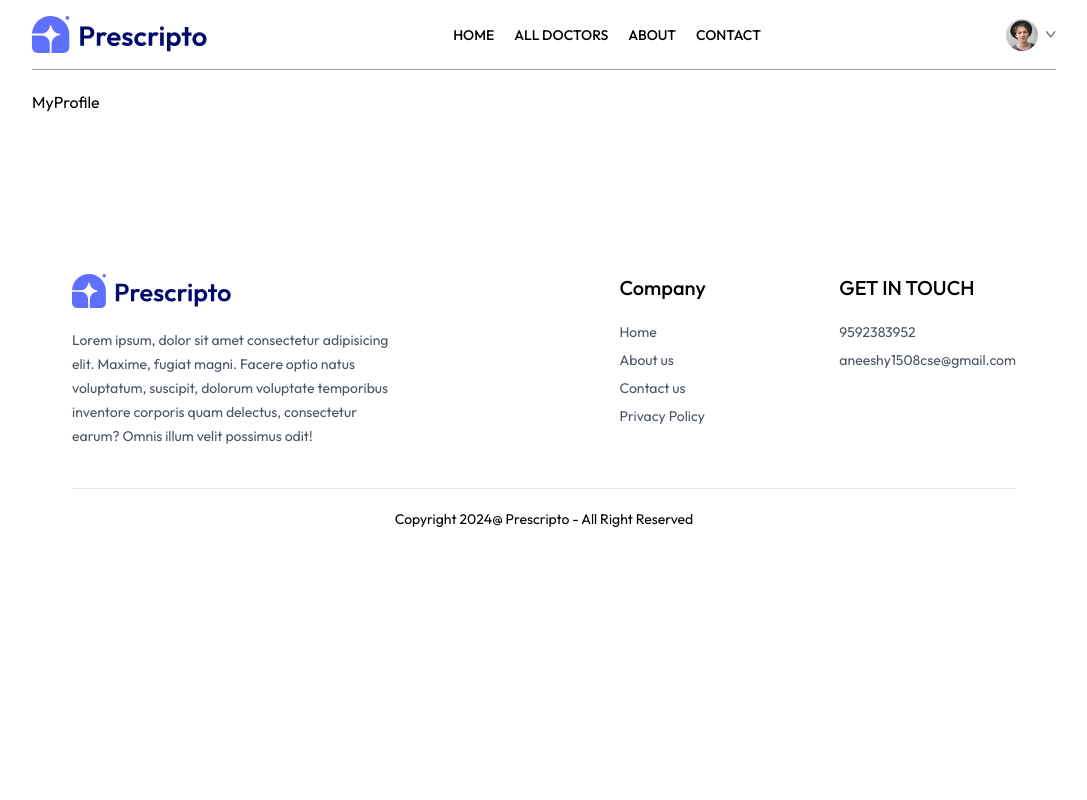
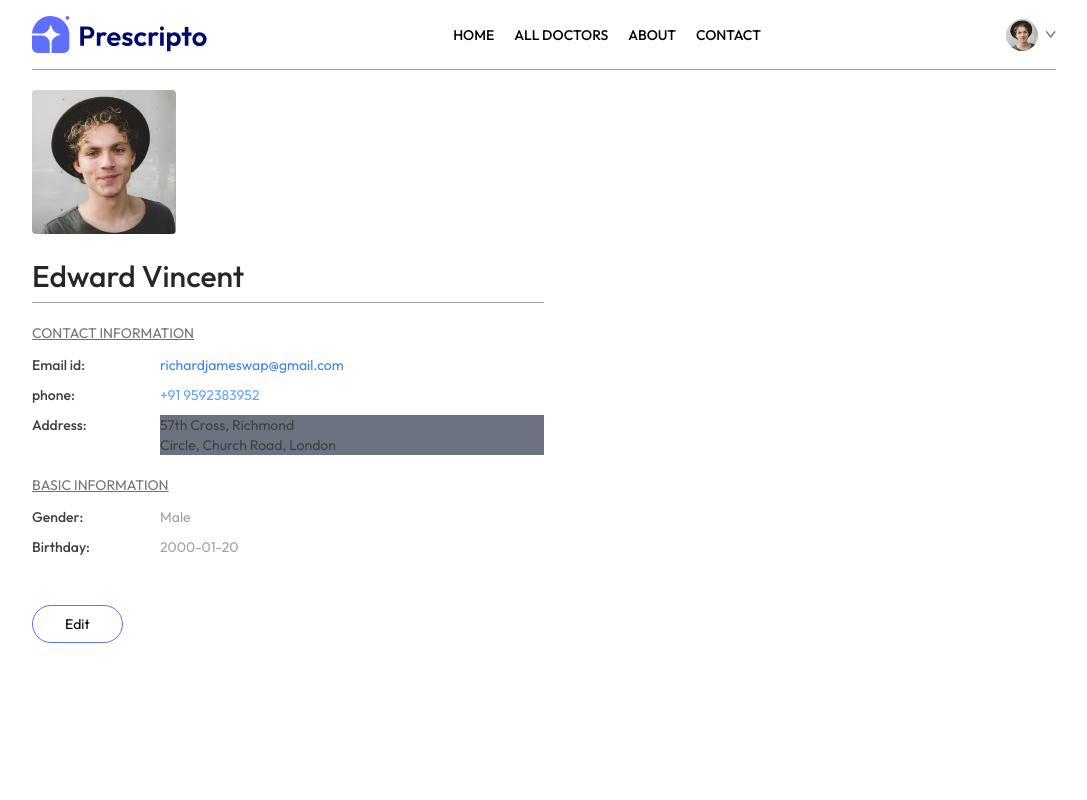
Before and after one commit to AneeshYadav2419/doctor-appointment, a React (Vite) app in the folder frontend/: page /my-profile in a window 1280 px wide. Shown: the top 800 px of the page, without its empty margins (96-1183 px from the left). Built offline with nearby package versions, Linux system fonts and the light colour scheme.

Commit message:
complete ui

```diff
--- a/frontend/src/App.jsx
+++ b/frontend/src/App.jsx
@@ -24,7 +24,7 @@
         <Route path='/about' element={<About />} />
         <Route path='/contact' element={<Contact />} />
         <Route path='/my-profile' element={<MyProfile />} />
-        <Route path='/my-appointments' element={<MyAppointments />} />
+        <Route path='/my-appointment' element={<MyAppointments />} />
         <Route path='/appointment/:docId' element={<Appointments />} />
       </Routes>
       <Footer />
--- a/frontend/src/components/Navbar.jsx
+++ b/frontend/src/components/Navbar.jsx
@@ -46,6 +46,22 @@
               <button onClick={() => navigate('/login')} className='bg-primary text-white px-8 py-3 rounded-full font-light hidden md:block'>Create Account</button>
             }
 
+            <img onClick={() => setShowMenu(true)} className='w-6 md:hidden' src={assets.menu_icon} alt=''/>
+
+            {/* Mobile Menu */}
+            <div className={`${showMenu? 'fixed w-full' : 'h-0 w-0'} md:hidden right-0 top-0 bottom-0 z-20 overflow-hidden bg-white transition-all`}>
+                <div className='flex items-center justify-between px-5 py-6'>
+                    <img className='w-36' src={assets.logo} alt=''/>
+                    <img className='w-7 ' onClick={()=>setShowMenu(false)} src={assets.cross_icon} alt=''/>
+                </div>
+                <ul className='flex flex-col items-center gap-2 mt-5 px-5 text-lg font-medium'>
+                    <NavLink onClick={()=>setShowMenu(false)} to="/"><p  className="px-4 py-2 rounded inline-block">Home</p></NavLink>
+                    <NavLink  onClick={()=>setShowMenu(false)} to="/doctors"><p  className="px-4 py-2 rounded inline-block">ALL DOCTORS</p></NavLink>
+                    <NavLink onClick={()=>setShowMenu(false)} to="/about"><p  className="px-4 py-2 rounded inline-block">ABOUT</p></NavLink>
+                    <NavLink  onClick={()=>setShowMenu(false)} to="/contact"><p  className="px-4 py-2 rounded inline-block">CONTACT</p></NavLink>
+                </ul>
+            </div>
+
         </div>
 
     </div>
--- a/frontend/src/index.css
+++ b/frontend/src/index.css
@@ -14,3 +14,9 @@
 ::-webkit-scrollbar {
   @apply hidden
 }
+
+@media (max-width: 740px){
+  .active p{
+    @apply text-white bg-primary
+  }
+}
--- a/frontend/src/pages/Doctors.jsx
+++ b/frontend/src/pages/Doctors.jsx
@@ -5,6 +5,7 @@
 const Doctors = () => {
   const { speciality } = useParams()
   const [filterDoc, setFilterDoc] = useState([])
+  const [showFilter,setShowFilter] = useState(false)
   const { doctors } = useContext(AppContext)
   const navigate = useNavigate()
 
@@ -24,7 +25,8 @@
     <div>
       <p className='text-gray-600'>Browse Through the doctors specialist.</p>
       <div className='flex flex-col sm:flex-row items-start gap-5 mt-5'>
-        <div className=' flex flex-col gap-4 text-sm text-gray-600'>
+        <button className={`py-1 px-3 border rounded text-sm transition-all sm:hidden ${showFilter ? 'bg-primary text-white' : ''}`} onClick={()=>setShowFilter(prev => !prev)}>Filters</button>
+        <div className={`flex-col gap-4 text-sm text-gray-600 ${showFilter ? 'flex' : 'hidden sm:flex'}`}>
           <p onClick={() => speciality === 'General physician' ? navigate('/doctors') : navigate('/doctors/General physician')} className={`w-[94vw] sm:w-auto pl-3 py-1.5 pr-16 border border-gray-300 rounded transition-all cursor-pointer ${speciality === "General physician" ? "bg-indigo-100 text-black" : ""}`}>General physician</p>
           <p onClick={() => speciality === 'Gynecologist' ? navigate('/doctors') : navigate('/doctors/Gynecologist')} className={`w-[94vw] sm:w-auto pl-3 py-1.5 pr-16 border border-gray-300 rounded transition-all cursor-pointer ${speciality === "Gynecologist" ? "bg-indigo-100 text-black" : ""}`}>Gynecologist</p>
           <p onClick={() => speciality === 'Dermatologist' ? navigate('/doctors') : navigate('/doctors/Dermatologist')} className={`w-[94vw] sm:w-auto pl-3 py-1.5 pr-16 border border-gray-300 rounded transition-all cursor-pointer ${speciality === "Dermatologist" ? "bg-indigo-100 text-black" : ""}`}>Dermatologist</p>
--- a/frontend/src/pages/MyAppointments.jsx
+++ b/frontend/src/pages/MyAppointments.jsx
@@ -1,8 +1,37 @@
 import React from 'react'
+import {AppContext} from '../context/AppContext'
+import { useContext } from 'react';
 
 const MyAppointments = () => {
+
+  const { doctors } = useContext(AppContext)
   return (
-    <div>MyAppointments</div>
+    <div>
+      <p className='pb-3 mt-12 font-medium text-zinc-700 border-b'>My appointments</p>
+      <div>
+        {doctors.slice(0,3).map((item,index) => (
+          <div className='grid grid-cols-[1fr_2fr] gap-4 sm:flex sm:gap-6 py-2 border-b' key={index}>
+            <div>
+              <img className='w-32 bg-indigo-50' src={item.image} alt=''/>
+            </div>
+            <div className='flex-1 text-sm text-zinc-600'>
+              <p className='text-neutral-800 font-semibold'>{item.name}</p>
+              <p>{item.speciality}</p>
+              <p className='text-zinc-700 font-medium mt-1'>Address:</p>
+              <p className='text-xs'>{item.address.line1}</p>
+              <p className='text-xs'>{item.address.line2}</p>
+              <p className='text-xs mt-1'><span className='text-sm text-neutral-700 font-medium'>Date & Time:</span>25, july,2024 | 8:30</p>
+            </div>
+            <div></div>
+            <div className='flex flex-col gap-2 justify-end'>
+              <button className='text-sm text-stone-500 text-center sm:min-w-48 py-2 border hover:bg-primary hover:text-white transition-all duration-300'>Pay Online</button>
+              <button className='text-sm text-stone-500 text-center sm:min-w-48 py-2 border hover:bg-red-700 hover:text-white transition-all duration-300'>Cancel Appointment</button>
+            </div>
+
+          </div>
+        ))}
+      </div>
+    </div>
   )
 }
 
--- a/frontend/src/pages/MyProfile.jsx
+++ b/frontend/src/pages/MyProfile.jsx
@@ -1,8 +1,88 @@
-import React from 'react'
+import React, { useState } from 'react'
+import { assets } from '../assets/assets'
 
 const MyProfile = () => {
+
+  const [userData, setUserData] = useState({
+    name:"Edward Vincent",
+    image:assets.profile_pic,
+    email:'richardjameswap@gmail.com',
+    phone:'+91 9592383952',
+    address : {
+      line1:"57th Cross, Richmond",
+      line2:"Circle, Church Road, London"
+    },
+    gender: "Male",
+    dob:'2000-01-20'
+  })
+
+  const [isEdit,SetIsEdit] = useState(false)
   return (
-    <div>MyProfile</div>
+    <div className='max-w-lg flex flex-col gap-2 text-sm'>
+
+      <img className='w-36 rounded' src={userData.image} alt=''/>
+      {
+        isEdit ? <input className='bg-gray-50 text-3xl font-medium max-w-60 mt-4' type='text'  value={useState.name} onChange={e=> setUserData(prev => ({...prev,name:e.target.value}))} />
+        : <p className='font-medium text-3xl text-neutral-800 mt-4'>{userData.name}</p>
+      }
+      <hr className='bg-zinc-400 h-[1px] border-none' />
+      <div>
+        <p className='text-neutral-500 underline mt-3'>CONTACT INFORMATION</p>
+        <div className='grid grid-cols-[1fr_3fr] gap-y-2.5 mt-3 text-neutral-700'>
+          <p className='font-medium'>Email id:</p>
+          <p className='text-blue-500'>{userData.email}</p>
+          <p className='font-medium'>phone:</p>
+
+          {
+             isEdit ? <input type='text' className='bg-gray-100 max-w-52'  value={useState.phone} onChange={e=> setUserData(prev => ({...prev,phone:e.target.value}))} />
+        : <p className='text-blue-400'>{userData.phone}</p>
+          }
+
+          <p className='font-medium'>Address:</p>
+          {
+             isEdit ?
+             <p>
+              <input className='bg-gray-50' onChange={(e) => setUserData(prev => ({...prev, address: {...prev.address, line1: e.target.value}}))} value={userData.address.line1} type='text' />
+              <br />
+              <input className='bg-gray-50' onChange={(e) => setUserData(prev => ({...prev, address: {...prev.address, line1: e.target.value}}))} value={userData.address.line1} type='text' />
+              </p>
+        : <p className='bg-gray-500'>
+          {userData.address.line1}
+          <br />
+             {userData.address.line2}
+        </p>
+          }
+        </div>
+      </div>
+      <div>
+        <p className='text-neutral-500 underline mt-3'>BASIC INFORMATION</p>
+        <div className='grid grid-cols-[1fr_3fr] gap-y-2.5 mt-3 text-neutral-700'>
+          <p className='font-medium'>Gender:</p>
+          {
+            isEdit
+            ? <select className='max-w-20 bg-gray-100' onChange={(e) => setUserData(prev => ({...prev, gender: e.target.value}))} value={userData.gender}>
+              <option value='Male'>Male</option>
+                <option value='Female'>Female</option>
+            </select>
+            :
+            <p className='text-gray-400'>{userData.gender}</p>
+          }
+          <p className='font-medium'>Birthday:</p>
+          {
+            isEdit
+            ? <input className='max-w-28 bg-gray-100' type='data' onChange={(e) => setUserData(prev => ({...prev, dob: e.target.value}))}  value={userData.dob}/>
+            : <p className='text-gray-400'>{userData.dob}</p>
+          }
+        </div>
+      </div>
+      <div className='mt-10'>
+        {
+          isEdit
+          ? <button className='border border-primary px-8 py-2 rounded-full hover:bg-primary hover:text-white transition-all' onClick={() => SetIsEdit(false)}>Save information</button>
+          :<button className='border border-primary px-8 py-2 rounded-full  hover:bg-primary hover:text-white transition-all' onClick={()=> SetIsEdit(true)}> Edit</button>
+        }
+      </div>
+    </div>
   )
 }
 
```
